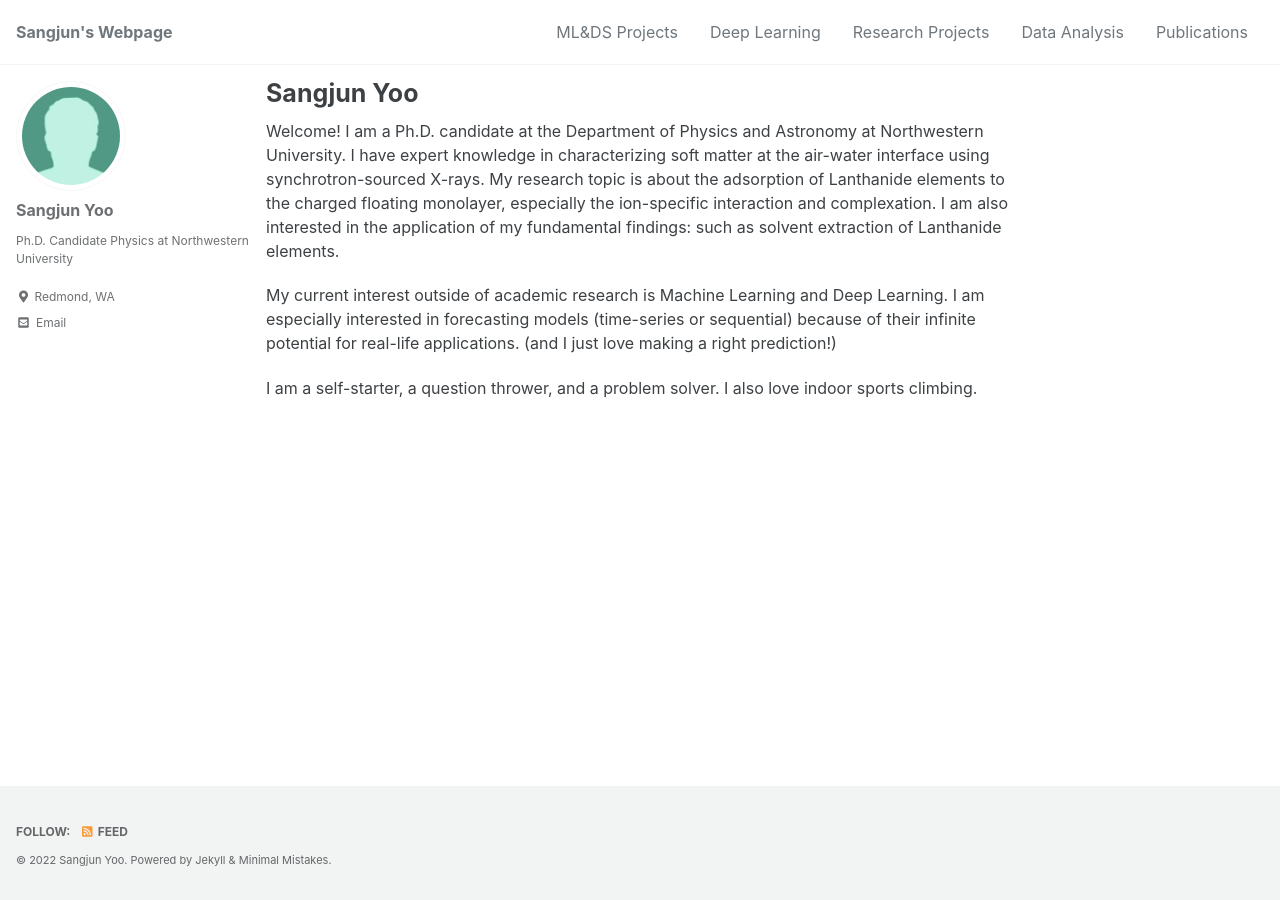
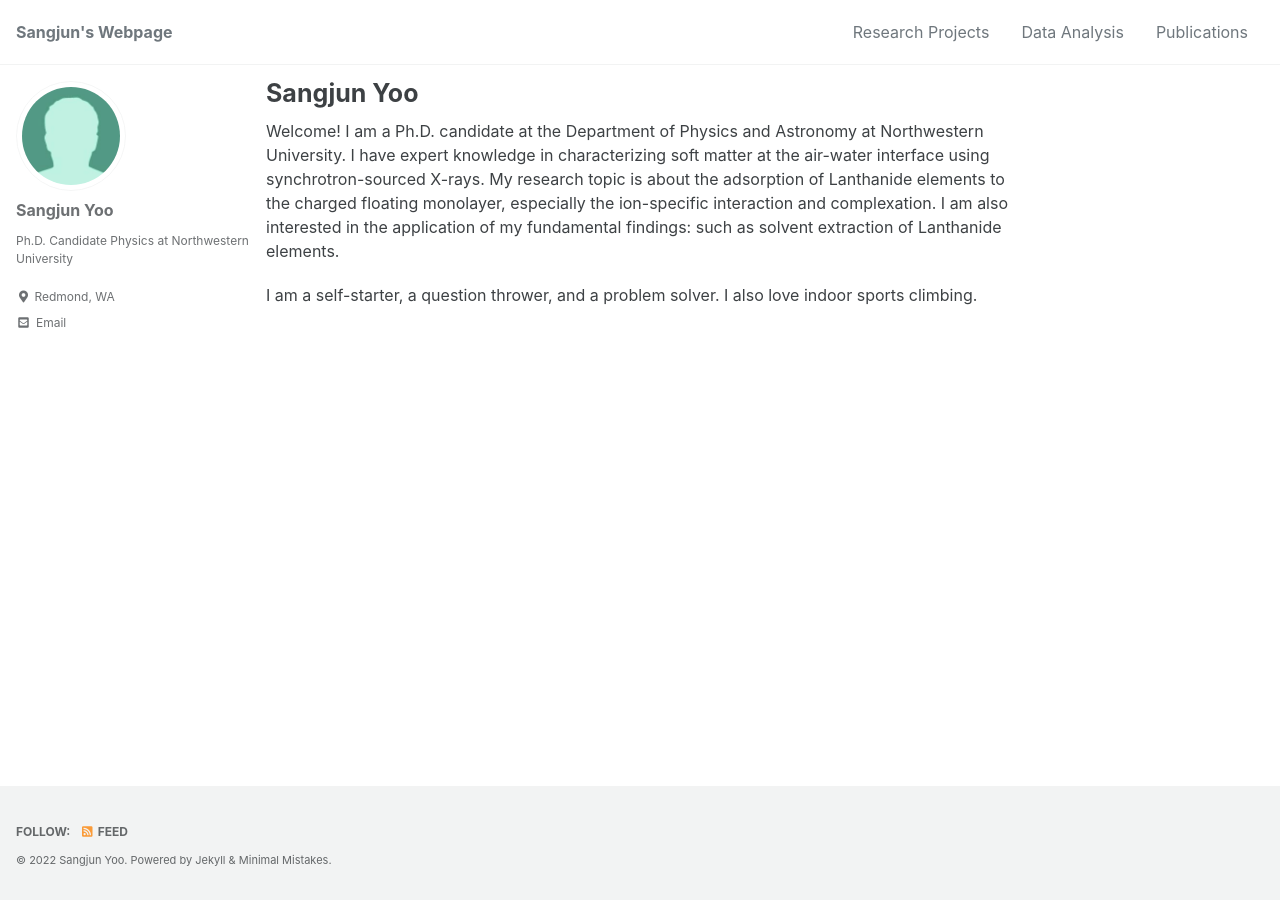
Before and after one commit to sangjunyoo-phd/sangjunyoo-phd.github.io, a Jekyll site: the page built from index.md, in a window 1280 px wide. Built offline with Jekyll 4.4.1, drawn with Linux system fonts in a browser that asks for light colours; cached includes are drawn as plain includes; the list of posts is cut into pages by our own code.

Commit message:
Focus on X-rays

```diff
--- a/index.md
+++ b/index.md
@@ -6,6 +6,5 @@ title: "Sangjun Yoo"
 
 Welcome! I am a Ph.D. candidate at the Department of Physics and Astronomy at Northwestern University. I have expert knowledge in characterizing soft matter at the air-water interface using synchrotron-sourced X-rays. My research topic is about the adsorption of Lanthanide elements to the charged floating monolayer, especially the ion-specific interaction and complexation. I am also interested in the application of my fundamental findings: such as solvent extraction of Lanthanide elements.
 
-My current interest outside of academic research is Machine Learning and Deep Learning. I am especially interested in forecasting models (time-series or sequential) because of their infinite potential for real-life applications. (and I just love making a right prediction!)
 
 I am a self-starter, a question thrower, and a problem solver. I also love indoor sports climbing.
```
Also changed, not shown: _data/navigation.yml (+4 -4 lines).
